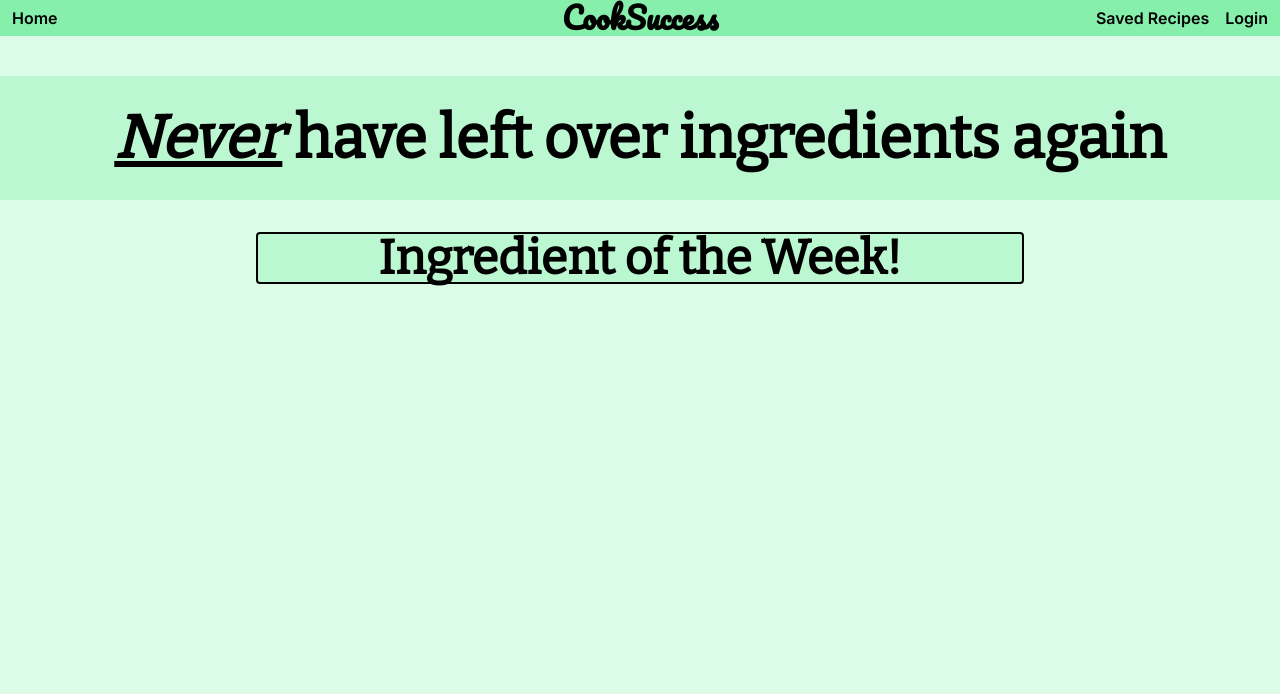
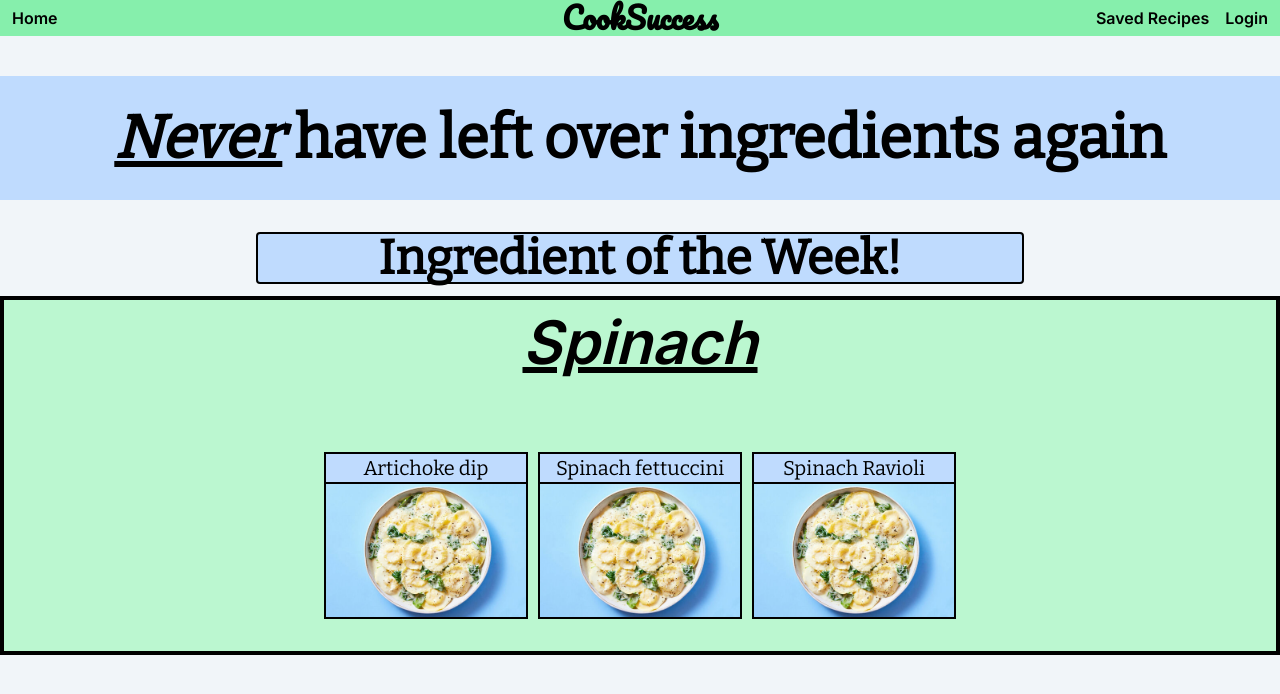
Before and after one commit to victorgboynton/cook_success, a Next.js app: page / in a window 1280 px wide. Shown: the top 694 px of the page. Built offline with nearby package versions, Linux system fonts and the light colour scheme.

Commit message:
Landing page layout done

```diff
--- a/app/layout.tsx
+++ b/app/layout.tsx
@@ -5,7 +5,7 @@
 const inter = Inter({ subsets: ["latin"] });
 
 export const metadata = {
-	title: "Create Next App",
+	title: "CookSuccess",
 	description: "Generated by create next app",
 };
 
@@ -15,7 +15,7 @@
 	children: React.ReactNode;
 }) {
 	return (
-		<html lang="en" className="bg-green-100">
+		<html lang="en" className="bg-slate-100">
 			<body className={inter.className}>
 				<Navbar />
 				{children}
--- a/app/page.tsx
+++ b/app/page.tsx
@@ -1,10 +1,14 @@
 import Image from "next/image";
-import { Navbar } from "./Navbar";
+const Foods = [
+	{ id: "1", name: "Artichoke dip" },
+	{ id: "2", name: "Spinach fettuccini" },
+	{ id: "3", name: "Spinach Ravioli" },
+];
 
 export default function Home() {
 	return (
 		<div className="">
-			<div className="flex text-6xl bg-green-200 font-bitter font-bold text-center lg:mt-10 justify-center items-center mx-auto p-8 ">
+			<div className="flex text-6xl bg-blue-200 font-bitter font-bold text-center lg:mt-10 justify-center items-center mx-auto p-8 ">
 				<h1>
 					<i>
 						<u>Never</u>
@@ -12,9 +16,49 @@
 					have left over ingredients again
 				</h1>
 			</div>
-			<div className="flex text-5xl font-bitter border-2 bg-green-200 font-semibold border-black max-w-3xl rounded text-center justify-center items-center  mx-auto sm:mt-8">
+			<div className="flex text-5xl font-bitter border-2 bg-blue-200 font-semibold border-black max-w-3xl rounded text-center justify-center items-center  mx-auto sm:mt-8">
 				<h2>Ingredient of the Week!</h2>
+			</div>
+			<div className="bg-green-200 border-4 border-black mt-3">
+				<div className="flex text-6xl font-semibold justify-center mt-3">
+					<u>
+						<i>Spinach</i>
+					</u>
+				</div>
+				<div>
+					<List listItems={Foods} />
+				</div>
 			</div>
 		</div>
 	);
 }
+
+function Food({ foodObject }: any) {
+	return (
+		<div className="flex flex-col text-center mb-8 bg-blue-200">
+			<div className="border-2 border-black">
+				<p className="border-b-2 text-xl font-bitter border-black">
+					{foodObject.name}
+				</p>
+				<div className="relative">
+					<Image
+						src="/spinach_ravioli.png"
+						alt="Placeholder"
+						height={200}
+						width={200}
+					/>
+				</div>
+			</div>
+		</div>
+	);
+}
+
+function List({ listItems }: any) {
+	return (
+		<div className="flex justify-between lg:mx-80 mt-20">
+			{listItems.map((item: any) => (
+				<Food foodObject={item} key={item.id} />
+			))}
+		</div>
+	);
+}
```
Also changed, not shown: public/spinach_ravioli.png (added).
